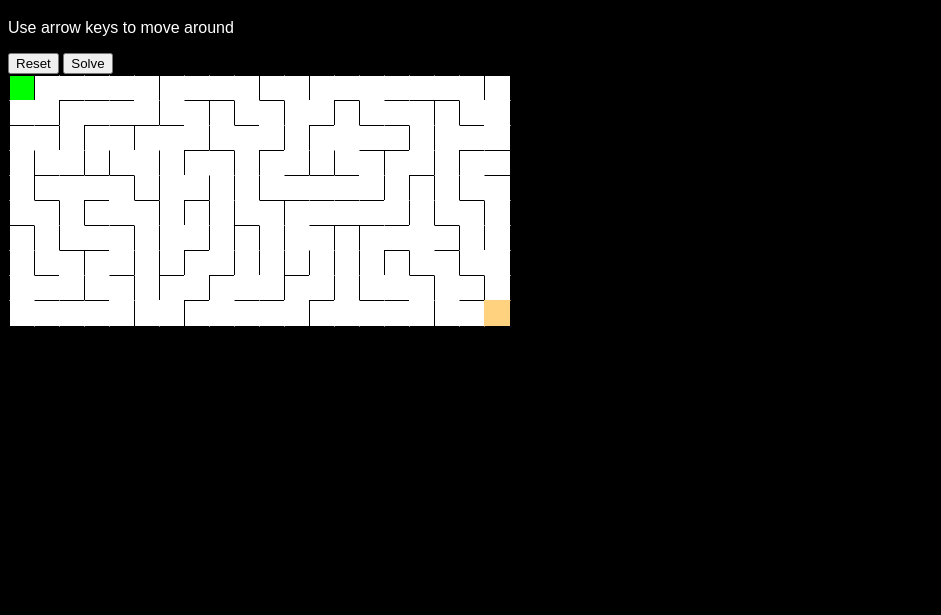
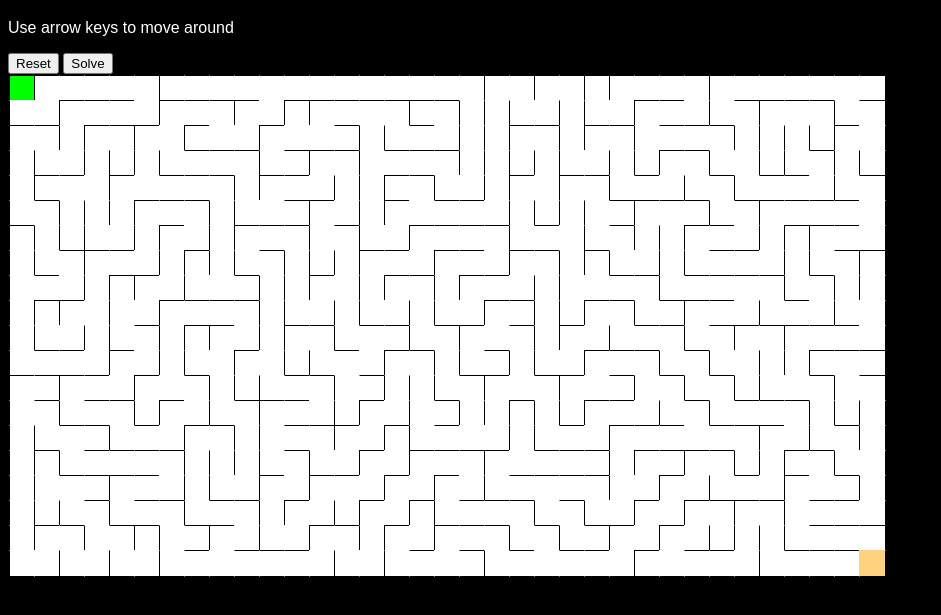
Before and after one commit to kburnik/maze, a plain HTML site: page index.html in a window 1280 px wide. Shown: the part 61-676 px from the top of the page, without its empty margins (0-941 px from the left). Drawn offline with Linux system fonts and the light colour scheme.

Commit message:
Increase size of maze.

```diff
--- a/index.html
+++ b/index.html
@@ -14,7 +14,7 @@
     <script>
       window.maze = new Maze({
         gridElement: document.getElementById('grid'),
-        gridSize: new Point(20, 10),
+        gridSize: new Point(35, 20),
         blockSize: 25,
         onSolved: function() {
           setTimeout(function() { alert('A maze ing!'); }, 200);
```
